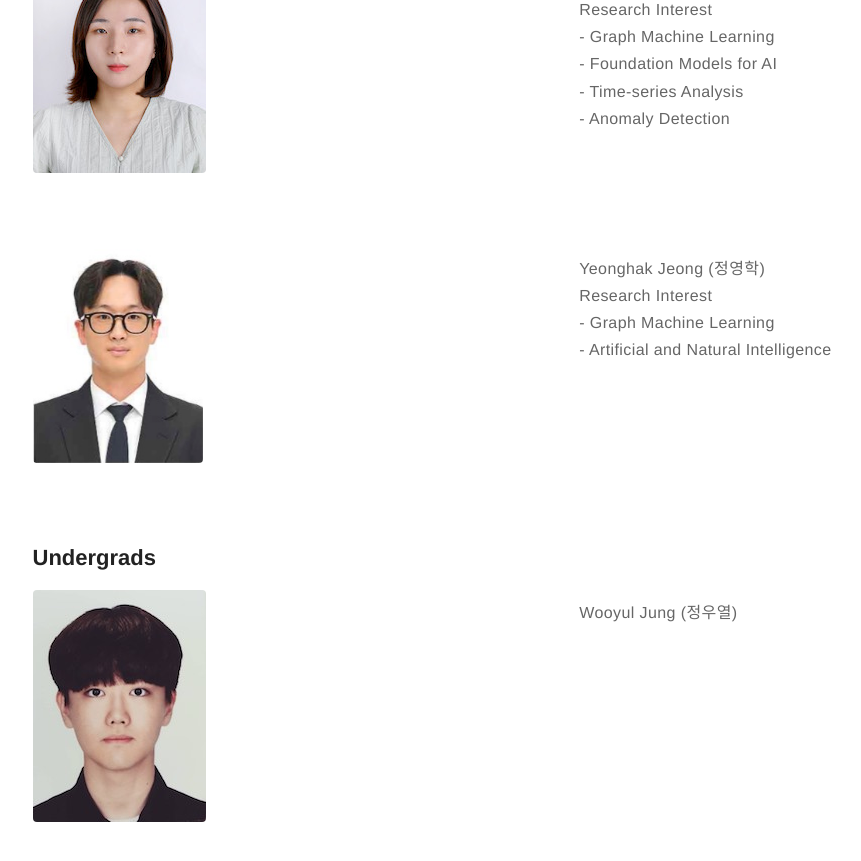
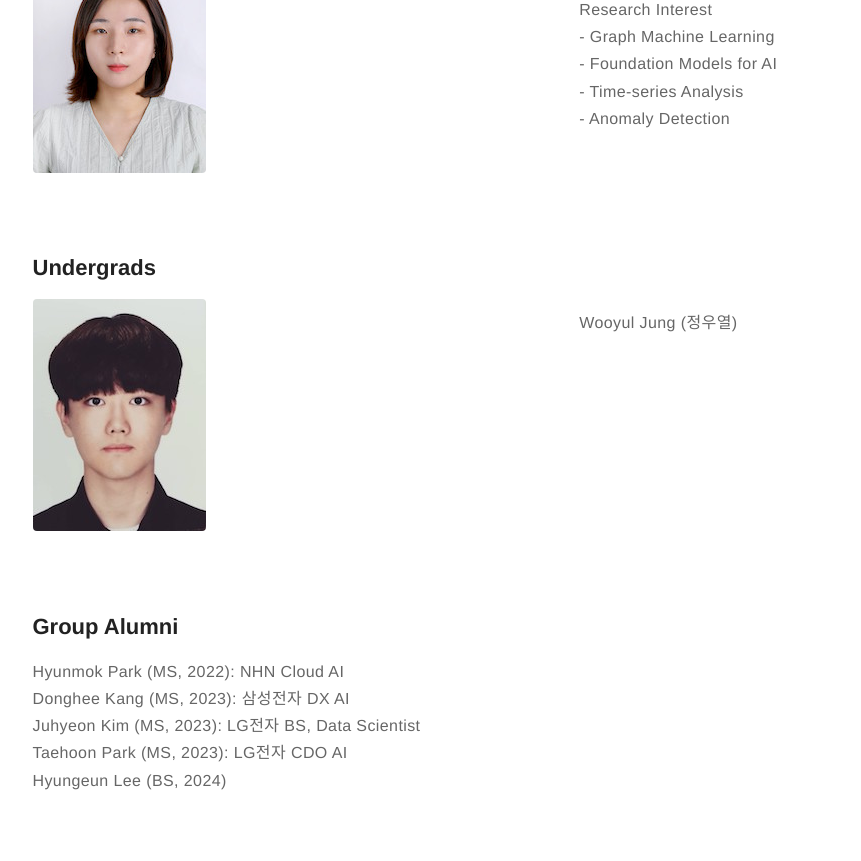
Before and after one commit to kijungyoon/kijungyoon.github.io, a Jekyll site: the page built from people.md, in a window 1280 px wide and 900 px high, scrolled down 1691 px, cut to the strip 0-890 px from the top of the window. Shown: the top 861 px of the strip, without its empty margins (81-942 px from the left). Built offline with Jekyll 4.4.1, drawn with Linux system fonts in a browser that asks for light colours.

Commit message:
Update people.md

```diff
--- a/people.md
+++ b/people.md
@@ -76,20 +76,6 @@ layout: page
 
 <div class="side-by-side">
     <div class="toleft">
-	<img class="image" src="https://kijungyoon.github.io/assets/images/YeonghakJeong.jpg" alt="Alt Text" width="170">
-	<figcaption class="caption"></figcaption>
-    </div>
-
-    <div class="toright"><br>
-    <p><b>Yeonghak Jeong (정영학)</b><br>
-	  Research Interest<br>
-   	- Graph Machine Learning<br>
-      	- Artificial and Natural Intelligence</p>
-    </div>
-</div>
-
-<div class="side-by-side">
-    <div class="toleft">
 	<h2>Undergrads</h2>
 	<img class="image" src="https://kijungyoon.github.io/assets/images/WooyeolJung.jpg" alt="Alt Text">
 	<figcaption class="caption"></figcaption>
```
